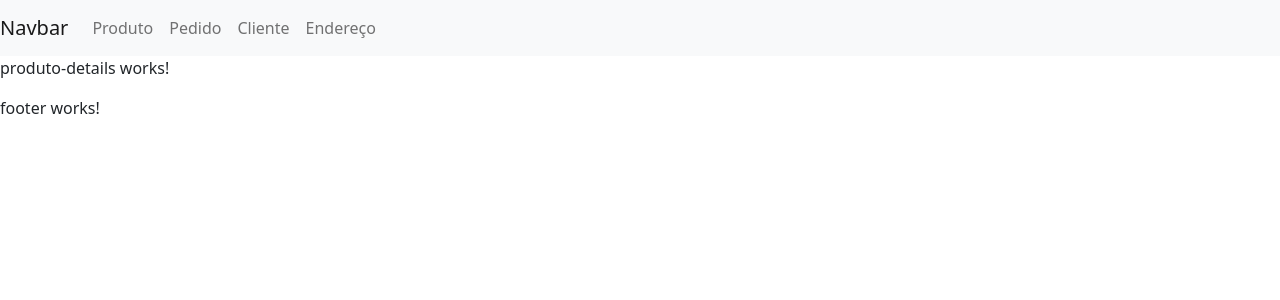
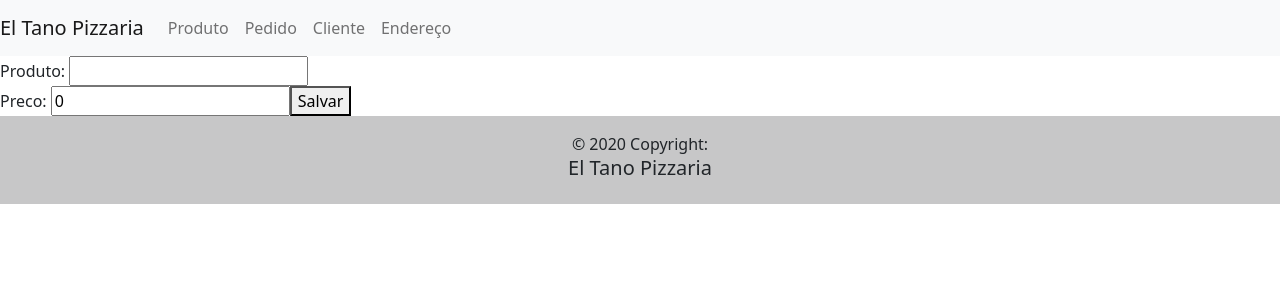
Before and after one commit to Pizzaria4toPeriodo/pizzariaDesafioFront, an Angular app: page /inicio/produtos/details/1 in a window 1280 px wide. Shown: the top 300 px of the page. Built offline with nearby package versions, Linux system fonts and the light colour scheme.

Commit message:
Adicionando  modal de produto

```diff
--- a/src/app/app.module.ts
+++ b/src/app/app.module.ts
@@ -10,6 +10,8 @@ import { IndexComponent } from './layout/index/index/index.component';
 import { FooterComponent } from './layout/footer/footer/footer.component';
 import { HeaderComponent } from './layout/header/header/header.component';
 import { LoginComponent } from './sistema/login/login.component'
+import { ProdutoDetailsComponent } from './components/produto/produto-details/produto-details.component';
+import { ProdutosListComponent } from './components/produto/produtos-list/produtos-list.component';
 
 @NgModule({
   declarations: [
@@ -17,7 +19,9 @@ import { LoginComponent } from './sistema/login/login.component'
     IndexComponent,
     FooterComponent,
     HeaderComponent,
-    LoginComponent
+    LoginComponent,
+    ProdutoDetailsComponent,
+    ProdutosListComponent
   ],
   imports: [
     BrowserModule,
--- a/src/app/components/produto/produto-details/produto-details.component.html
+++ b/src/app/components/produto/produto-details/produto-details.component.html
@@ -1 +1,7 @@
-<p>produto-details works!</p>
+Produto:
+<input type="text" [(ngModel)] = "produto.nomeProduto"/>
+<br>
+Preco:
+<input type="number" [(ngModel)] = "produto.preco"/>
+
+<button (click)="salvar()">Salvar</button>
--- a/src/app/components/produto/produto-details/produto-details.component.ts
+++ b/src/app/components/produto/produto-details/produto-details.component.ts
@@ -1,4 +1,7 @@
-import { Component } from '@angular/core';
+import { Component, EventEmitter, Output, inject } from '@angular/core';
+import { ActivatedRoute } from '@angular/router';
+import { Pedido } from 'src/app/models/pedido';
+import { Produto } from 'src/app/models/produto';
 
 @Component({
   selector: 'app-produto-details',
@@ -7,4 +10,29 @@ import { Component } from '@angular/core';
 })
 export class ProdutoDetailsComponent {
 
+router = inject(ActivatedRoute)
+
+produto: Produto = new Produto(0,"",0,Pedido);
+
+@Output() retorno = new EventEmitter<Produto>();
+
+
+
+constructor(){
+
+  let id = this.router.snapshot.paramMap.get('id');
+
+
 }
+
+
+salvar(){
+
+  this.retorno.emit(this.produto);
+}
+
+
+
+
+
+}
--- a/src/app/components/produto/produtos-list/produtos-list.component.html
+++ b/src/app/components/produto/produtos-list/produtos-list.component.html
@@ -1 +1,49 @@
-<p>produtos-list works!</p>
+
+<button (click)="abrirModal(content)">Add Produto</button>
+
+<table class="table">
+    <thead class="thead-dark">
+      <tr>
+        <th scope="col">#</th>
+        <th scope="col">Produto</th>
+        <th scope="col">Preco</th>
+        <th scope="col">Options</th>
+      </tr>
+    </thead>
+
+    <tbody>
+      <tr *ngFor="let produto of produtosList">
+
+        <th>{{produto.id}}</th>
+        <th>{{produto.nomeProduto}}</th>
+        <th>{{produto.preco}}</th>
+        <td >
+            <input type="button"  routerLink="inicio/produtos/details/:id" value="Ver">
+        </td>
+      </tr>
+
+
+    </tbody>
+  </table>
+
+
+
+
+
+  <ng-template #content let-modal>
+	<div class="modal-header">
+	<h4 class="modal-title">Produto</h4>
+	<button type="button" class="btn-close" aria-label="Close"
+	(click)="modal.dismiss('Cross click')"></button>
+	</div>
+	<div class="modal-body">
+
+
+
+        <app-produto-details (retorno)="addNaLista($event)"> </app-produto-details>
+	</div>
+	<div class="modal-footer">
+	<button type="button" class="btn btn-light"
+	(click)="modal.close('Close click')">Close</button>
+	</div>
+	</ng-template>
--- a/src/app/components/produto/produtos-list/produtos-list.component.ts
+++ b/src/app/components/produto/produtos-list/produtos-list.component.ts
@@ -1,4 +1,6 @@
-import { Component } from '@angular/core';
+import { Component, inject } from '@angular/core';
+import { NgbModal } from '@ng-bootstrap/ng-bootstrap';
+import { Produto } from 'src/app/models/produto';
 
 @Component({
   selector: 'app-produtos-list',
@@ -7,4 +9,25 @@ import { Component } from '@angular/core';
 })
 export class ProdutosListComponent {
 
+
+modalService = inject(NgbModal);
+
+produtosList: Produto [] = [];
+
+abrirModal(content:any){
+
+  this.modalService.open(content, {size: 'lg'})
+
+
 }
+
+
+addNaLista(produto: Produto){
+
+  this.produtosList.push(produto);
+  this.modalService.dismissAll();
+}
+
+
+
+}
--- a/src/app/layout/footer/footer/footer.component.html
+++ b/src/app/layout/footer/footer/footer.component.html
@@ -1 +1,8 @@
-<p>footer works!</p>
+<footer class="bg-light text-center text-lg-start">
+    <!-- Copyright -->
+    <div class="text-center p-3" style="background-color: rgba(0, 0, 0, 0.2);">
+      © 2020 Copyright:
+      <h5 class="text-dark" > El Tano Pizzaria</h5>
+    </div>
+    <!-- Copyright -->
+  </footer>
--- a/src/app/layout/header/header/header.component.html
+++ b/src/app/layout/header/header/header.component.html
@@ -1,7 +1,7 @@
 
 
 <nav class="navbar navbar-expand-lg navbar-light bg-light ">
-    <a class="navbar-brand" href="#">Navbar</a>
+    <a class="navbar-brand" href="#">El Tano Pizzaria</a>
     <button class="navbar-toggler" type="button" data-toggle="collapse" data-target="#navbarNavDropdown" aria-controls="navbarNavDropdown" aria-expanded="false" aria-label="Toggle navigation">
       <span class="navbar-toggler-icon"></span>
     </button>
--- a/src/app/models/produto.ts
+++ b/src/app/models/produto.ts
@@ -1,2 +1,21 @@
+import { Pedido } from "./pedido";
+
 export class Produto {
+
+id!: number;
+nomeProduto!: string;
+preco!: number;
+pedidoList!: Pedido;
+
+
+
+constructor(id:number,nomeProduto:string,preco:number,pedidoList:Pedido){
+
+    this.id = id;
+    this.nomeProduto = nomeProduto;
+    this.preco = preco;
+    this.pedidoList = pedidoList
 }
+
+
+}
--- a/src/app/sistema/login/login.component.html
+++ b/src/app/sistema/login/login.component.html
@@ -26,7 +26,7 @@
 
                 <p class="small mb-5 pb-lg-2"><a class="text-white-50" href="#!">Esqueceu a senha?</a></p>
 
-                <button class="btn btn-outline-light btn-lg px-5" type="submit">Login</button>
+                <button class="btn btn-outline-light btn-lg px-5" type="submit" (click)="login()">Login</button>
                 <button class="btn btn-outline-light btn-lg px-5 " type="submit">Cadastrar</button>
 
               </div>
--- a/src/app/sistema/login/login.component.ts
+++ b/src/app/sistema/login/login.component.ts
@@ -1,4 +1,5 @@
-import { Component } from '@angular/core';
+import { Component, Inject, inject } from '@angular/core';
+import { Router } from '@angular/router';
 
 @Component({
   selector: 'app-login',
@@ -7,4 +8,14 @@ import { Component } from '@angular/core';
 })
 export class LoginComponent {
 
+
+
+  roteador = inject(Router)
+
+
+  login(){
+
+    this.roteador.navigate(["inicio/pedidos"])
+  }
+
 }
```
